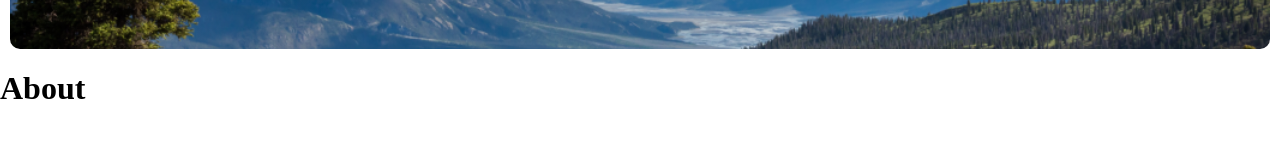
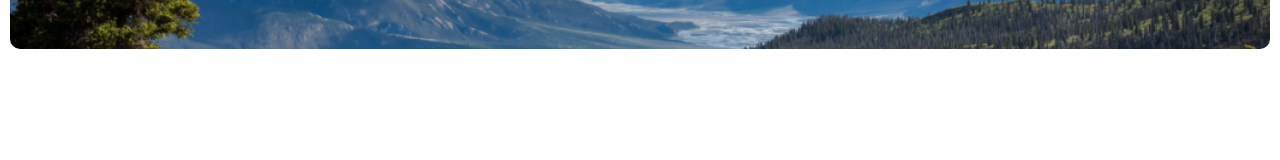
Before and after one commit to tomhubert50400/P5-Kasa-OPCR, a React (Vite) app in the folder kasa/: page /about in a window 1280 px wide. Shown: the part 421-581 px from the top of the page. Built offline with nearby package versions, Linux system fonts and the light colour scheme.

Commit message:
starting about component

```diff
--- a/kasa/src/components/About/about.jsx
+++ b/kasa/src/components/About/about.jsx
@@ -5,7 +5,6 @@ function About () {
   return (
     <div className="about">
       <HeroAbout />
-      <h1>About</h1>
     </div>
   )
 }
```
Also changed, not shown: kasa/src/components/About/Collapse/collapse.jsx (added), kasa/src/components/About/Collapse/style.sass (added).
